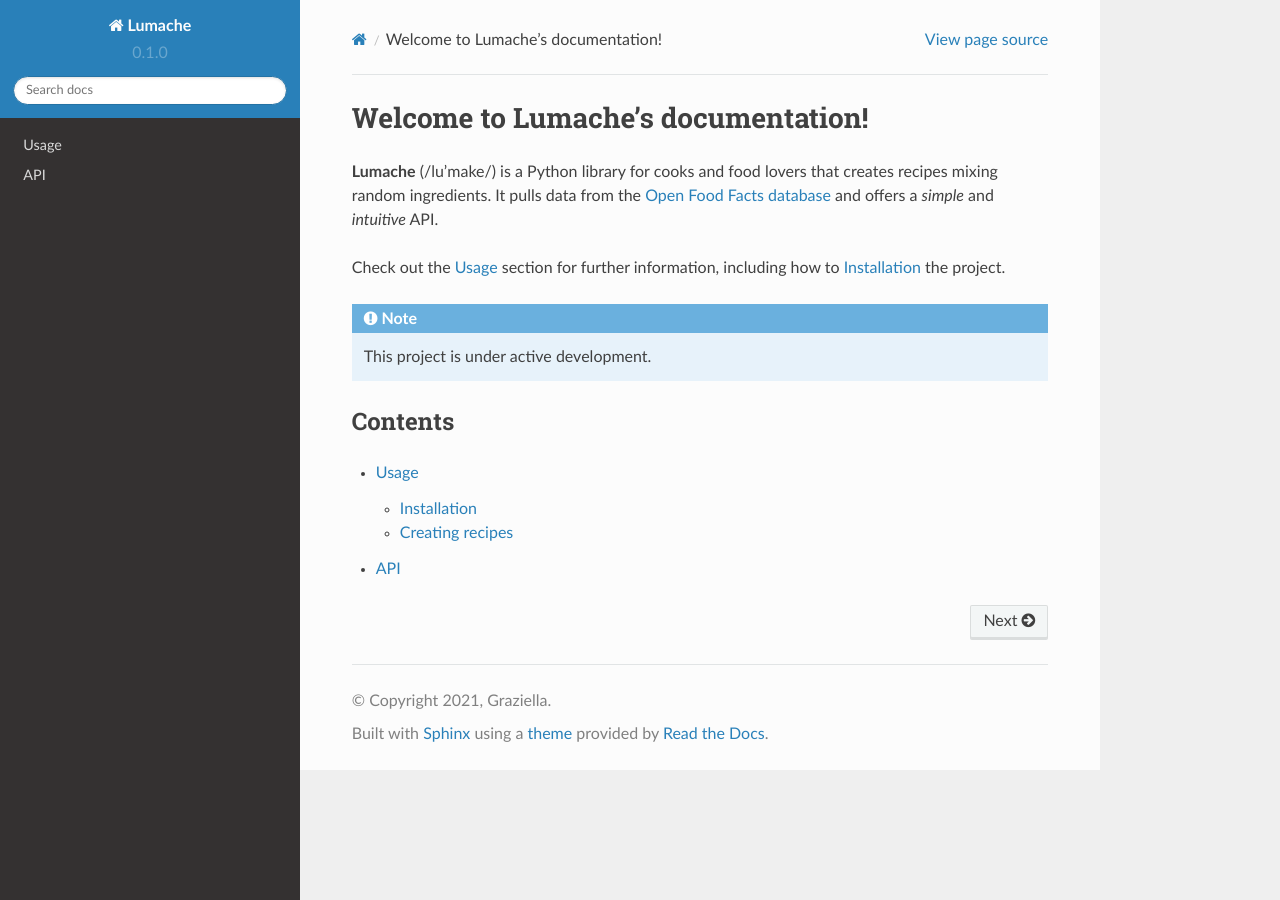
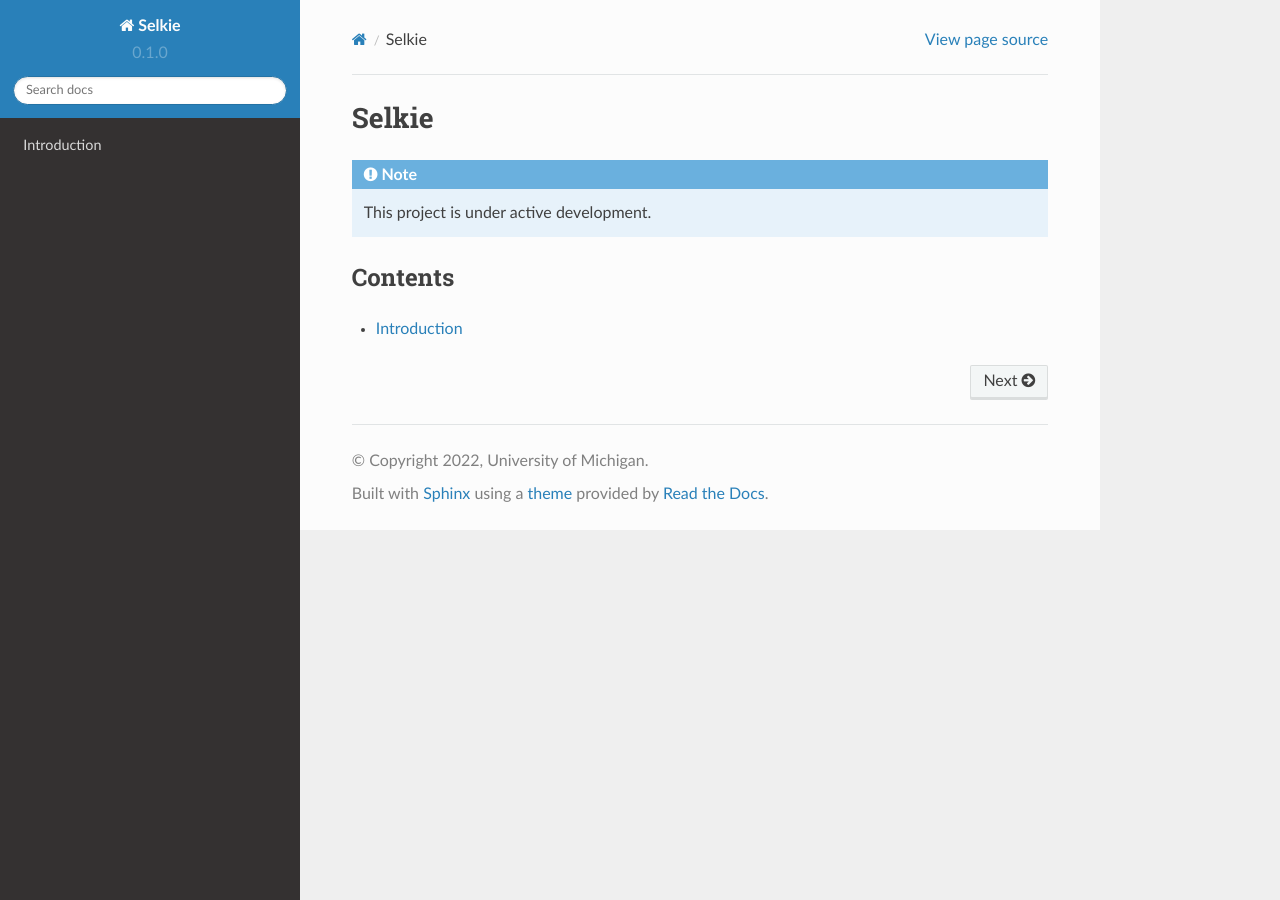
Before and after one commit to abney/selkie, a Sphinx documentation site: the page built from docs/source/index.rst, in a window 1280 px wide. Built offline with Sphinx 7.4.7 and the Read the Docs theme 2.0.0, drawn with Linux system fonts in a browser that asks for light colours.

Commit message:
Cleaned out template material

```diff
--- a/docs/source/api.rst
+++ /dev/null
@@ -1,7 +0,0 @@
-API
-===
-
-.. autosummary::
-   :toctree: generated
-
-   lumache
--- a/docs/source/conf.py
+++ b/docs/source/conf.py
@@ -2,9 +2,9 @@
 
 # -- Project information
 
-project = 'Lumache'
-copyright = '2021, Graziella'
-author = 'Graziella'
+project = 'Selkie'
+copyright = '2022, University of Michigan'
+author = 'Steven Abney'
 
 release = '0.1'
 version = '0.1.0'
--- a/docs/source/index.rst
+++ b/docs/source/index.rst
@@ -1,13 +1,6 @@
-Welcome to Lumache's documentation!
-===================================
 
-**Lumache** (/lu'make/) is a Python library for cooks and food lovers
-that creates recipes mixing random ingredients.
-It pulls data from the `Open Food Facts database <https://world.openfoodfacts.org/>`_
-and offers a *simple* and *intuitive* API.
-
-Check out the :doc:`usage` section for further information, including
-how to :ref:`installation` the project.
+Selkie
+======
 
 .. note::
 
@@ -18,5 +11,4 @@
 
 .. toctree::
 
-   usage
-   api
+   intro
--- /dev/null
+++ b/docs/source/intro.rst
@@ -0,0 +1,4 @@
+Introduction
+============
+
+Stay tuned ...
```
Also changed, not shown: docs/source/usage.rst (deleted, +0 -33 lines), lumache.py (deleted, +0 -23 lines).
